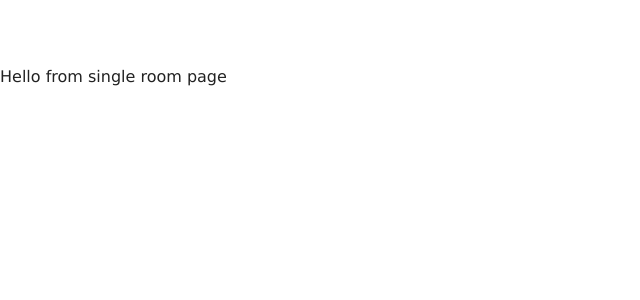
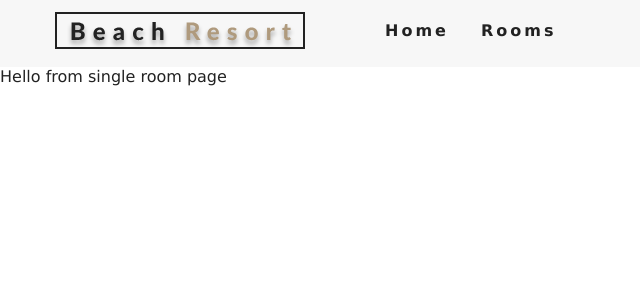
Before and after one commit to dontrellthedeveloper/resort-ecommerce, a React (Create React App) app: page /rooms/double-deluxe in a window 1280 px wide. Shown: the top 300 px of the page, without its empty margins (0-640 px from the left). Built offline with nearby package versions, Linux system fonts and the light colour scheme.

Commit message:
added navbar component

```diff
--- a/src/App.js
+++ b/src/App.js
@@ -7,9 +7,12 @@
 
 import {Route, Switch} from 'react-router-dom';
 
+import Navbar from './components/Navbar';
+
 function App() {
   return (
     <>
+    <Navbar/>
       <Switch>
         <Route exact path='/' component={Home} />
         <Route exact path='/rooms/' component={Rooms} />
--- /dev/null
+++ b/src/components/Navbar.js
@@ -0,0 +1,40 @@
+import React, { Component } from 'react';
+import logo from '../images/logo.svg';
+import {FaAlignRight} from 'react-icons/fa';
+import {Link} from 'react-router-dom';
+
+export class Navbar extends Component {
+    state={
+        isOpen: false
+    }
+    handleToggle = () => {
+        this.setState({isOpen:!this.state.isOpen})
+    }
+
+    render() {
+        return (
+            <nav className="navbar">
+                <div className="nav-center">
+                    <div className="nav-header">
+                        <Link to="/">
+                            <img src={logo} alt="Beach Resort" />
+                        </Link>
+                        <button type='button' className="nav-btn" onClick={this.handleToggle}>
+                            <FaAlignRight className='nav-icon'/>
+                        </button>
+                    </div>
+                    <ul className={this.state.isOpen ? "nav-links show-nav" : "nav-links"}>
+                        <li>
+                            <Link to="/">Home</Link>
+                        </li>
+                        <li>
+                            <Link to="/rooms">Rooms</Link>
+                        </li>
+                    </ul>
+                </div>
+            </nav>
+        )
+    }
+}
+
+export default Navbar
```
